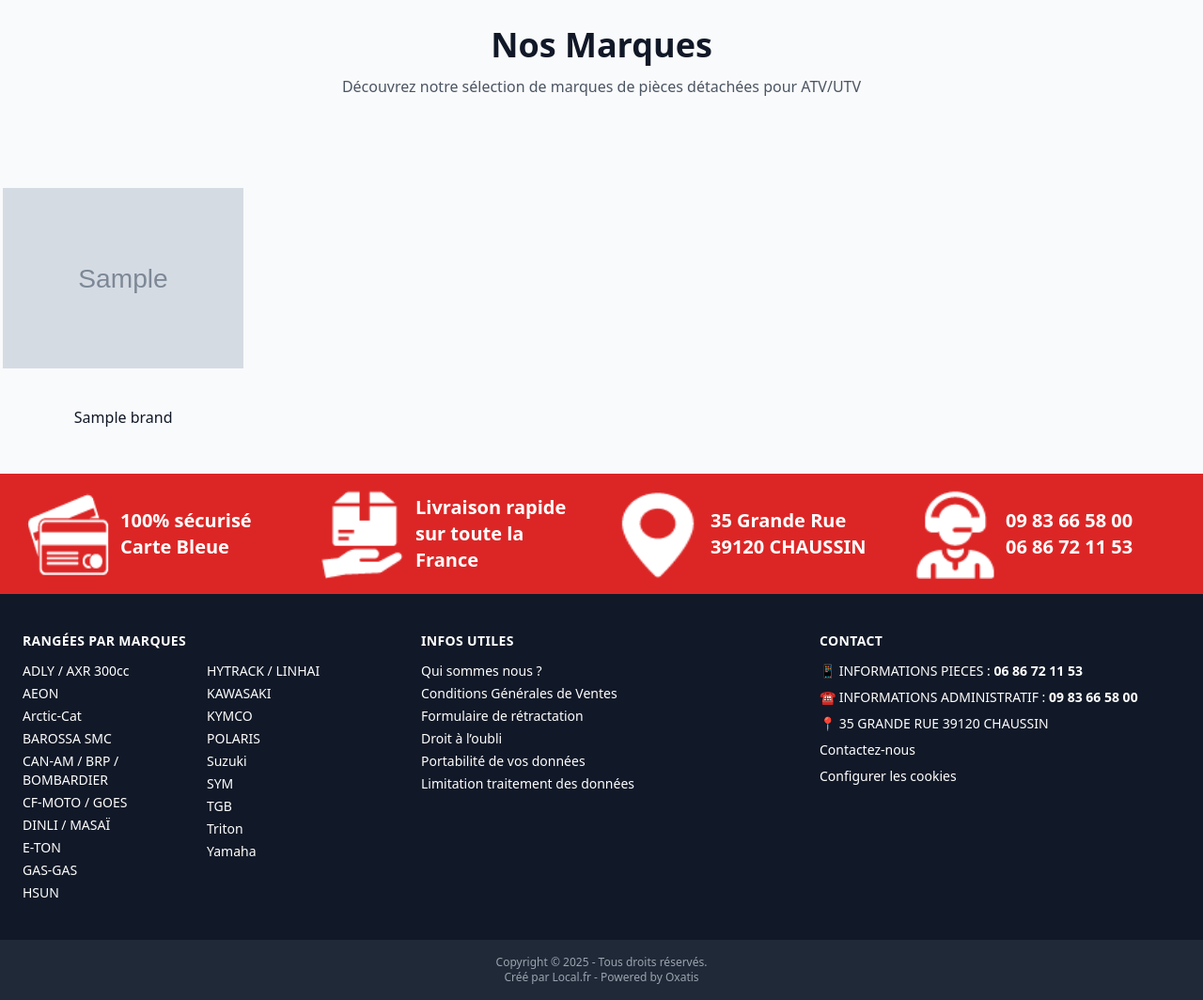
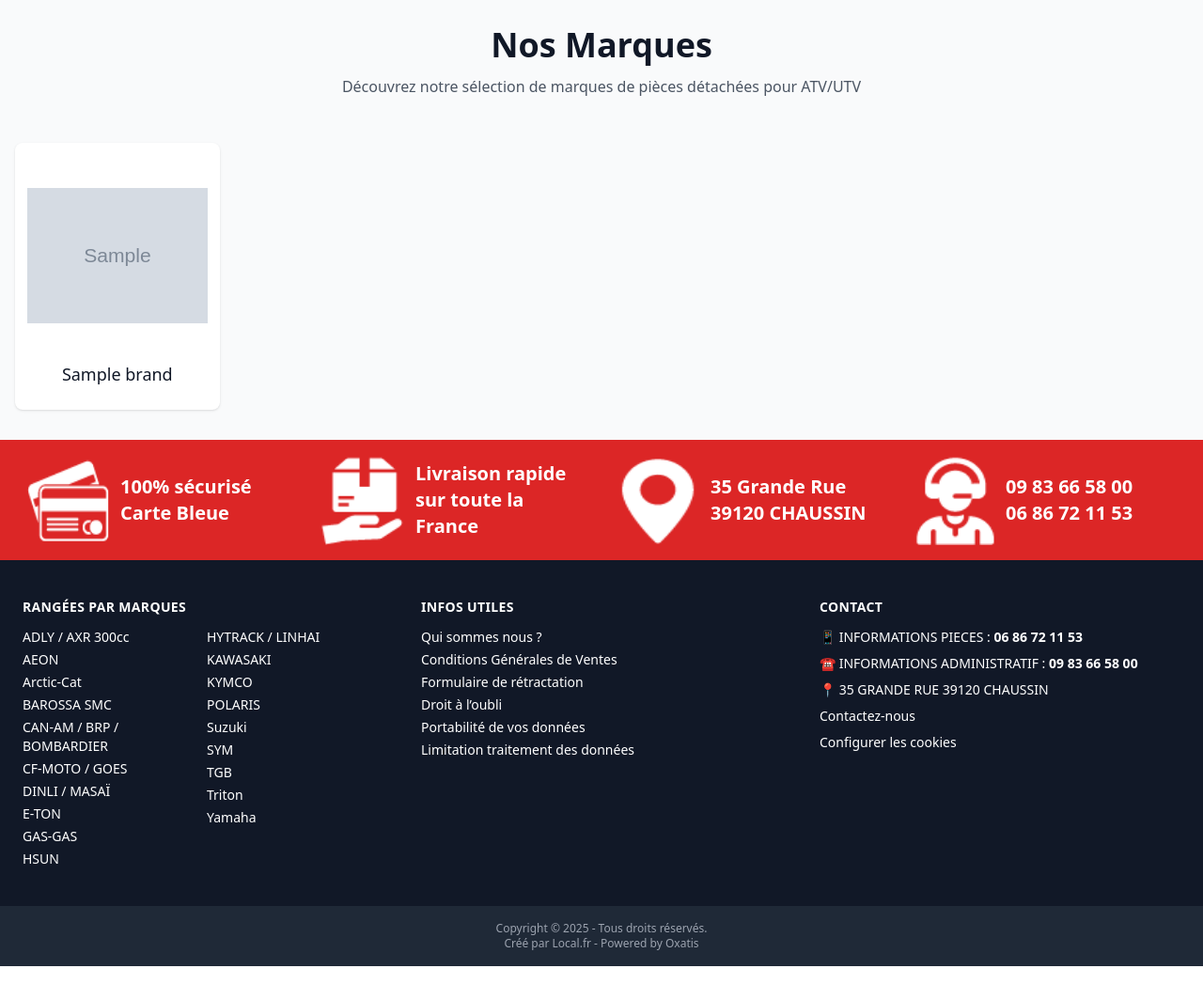
Before and after one commit to TechShin0bi/quad-dole, a Django app: page /brands/ in a window 1280 px wide. Shown: the part 238-1302 px from the top of the page at 94% size. After the commit the page ends 1266 px from the top, so only its background shows below. Run offline with Django 4.2, Linux system fonts and the light colour scheme; tables that the repository leaves empty hold one stand-in row (values such as "Sample post"); grey boxes marked "Sample" are stand-in pictures; some libraries are stand-ins or nearby versions.

Commit message:
category

```diff
--- a/products/templates/products/client/brand_list.html
+++ b/products/templates/products/client/brand_list.html
@@ -15,16 +15,17 @@
 
     <!-- Brands Grid -->
     {% if brands %}
-        <div class="grid grid-cols-1 sm:grid-cols-2 md:grid-cols-3 lg:grid-cols-4 xl:grid-cols-5 gap-6">
+        <div class="grid grid-cols-1 sm:grid-cols-2 md:grid-cols-3 lg:grid-cols-4 xl:grid-cols-5 gap-10">
             {% for brand in brands %}
                 <a href="{% url 'app_urls:brand-model-list' brand.pk %}" class="group block">
-                    <div class="flex flex-col items-center p-4">
+                    <div class="flex flex-col items-center p-6 bg-white rounded-lg shadow hover:shadow-md transition">
+
                         <!-- Brand Image -->
-                        <div class="w-64 h-64 flex items-center justify-center mb-2">
+                        <div class="w-48 h-48 flex items-center justify-center mb-4">
                             {% if brand.image %}
                                 <img src="{{ brand.image.url }}"
                                      alt="{{ brand.name }}"
-                                     class="h-64 w-64 object-contain"
+                                     class="h-full w-full object-contain"
                                      loading="lazy">
                             {% else %}
                                 <div class="w-full h-full flex items-center justify-center bg-gray-50">
@@ -32,8 +33,9 @@
                                 </div>
                             {% endif %}
                         </div>
+
                         <!-- Brand Name -->
-                        <h3 class="text-center font-medium text-gray-900 group-hover:text-red-700">
+                        <h3 class="text-center font-medium text-gray-900 group-hover:text-red-700 text-lg">
                             {{ brand.name }}
                         </h3>
                     </div>
```
Also changed, not shown: app_urls/templates/app_urls/model_list.html (+7 -10 lines).
